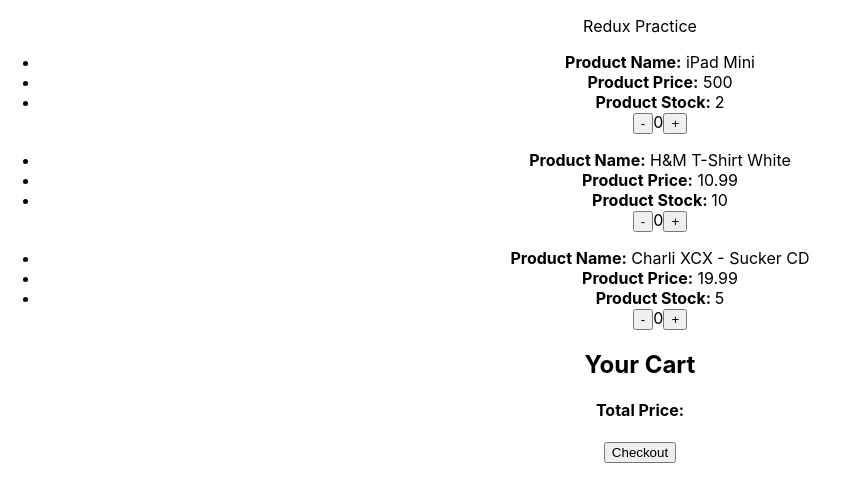
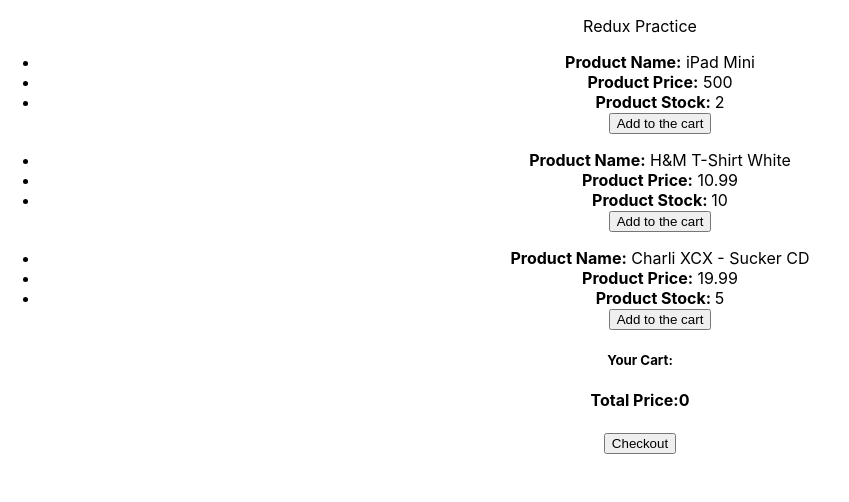
Before and after one commit to xnslx/React-Redux-Shopping-Cart, a React (Create React App) app: page / in a window 1280 px wide. Shown: the top 502 px of the page, without its empty margins (0-849 px from the left). Built offline with nearby package versions, Linux system fonts and the light colour scheme.

Commit message:
fix a bug

```diff
--- a/src/CheckOut/CheckOut.js
+++ b/src/CheckOut/CheckOut.js
@@ -1,13 +1,30 @@
-import React from 'react'
+import React from 'react';
+import {connect }from 'react-redux';
 
-const CheckOut = () => {
+const CheckOut = props => {
     return (
-        <div>
-            <h2>Your Cart</h2>
-            <h4>Total Price:</h4>
-            <button>Checkout</button>
-        </div>
-    )
-};
+      <div>
+        <h5>Your Cart:{
+            props.shoppingCart.map(cart => {
+                return (
+                    <ul key={cart.id}>
+                        <li>{cart.name}</li>
+                    </ul>
+                )
+            })
+        }</h5>
+        <h4>Total Price:{props.totalPrice}</h4>
+        <button>Checkout</button>
+      </div>
+    );
+  };
 
-export default CheckOut;
+  const mapStaateToProps = state => {
+      console.log(state)
+    return {
+      totalPrice: state.price,
+      shoppingCart:state.cart
+    };
+  };
+
+  export default connect(mapStaateToProps)(CheckOut);
--- a/src/Products/Products.js
+++ b/src/Products/Products.js
@@ -20,9 +20,10 @@
               <strong>Product Stock: </strong>
               {pdct.stock}
             </li>
-            <button onClick={() =>props.onRemoveItems(pdct.id)}>-</button>
+            {/* <button onClick={() =>props.onRemoveItems(pdct.id)}>-</button>
             <span>{pdct.counter}</span>
-            <button onClick={() =>props.onAddItems(pdct.id)}>+</button>
+            <button onClick={() =>props.onAddItems(pdct.id)}>+</button> */}
+            <button onClick={() => props.onAddItems(pdct.id)}>Add to the cart</button>
           </ul>
         );
       })}
@@ -39,8 +40,8 @@
 const mapDispatchToProps = dispatch => {
     // console.log(dispatch)
   return {
-    onAddItems: productId => dispatch({ type: "INCREASE", id: productId }),
-    onRemoveItems: productId => dispatch({ type: "DECREASE", id: productId })
+    onAddItems: productId => dispatch({ type: "ADD", id: productId }),
+    // onRemoveItems: productId => dispatch({ type: "DECREASE", id: productId })
   };
 };
 
--- a/src/Reducer/Reducer.js
+++ b/src/Reducer/Reducer.js
@@ -9,16 +9,34 @@
         stock: 5,
         counter: 0
       }
-    ]
+    ],
+    cart:[],
+    price:0
   };
 
   const reducer = (state = initialState, action) => {
     switch (action.type) {
+        case "ADD":
+        let addedProduct = state.products.find(product => product.id=== action.id)
+        console.log(addedProduct)
+        return {
+            ...state,
+            products:state.products.map(product => {
+            if(product.id === action.id&& product.stock >0) {
+                return {
+                ...product,
+                stock:product.stock -1
+                };
+            }
+            return product
+            }),
+            cart:state.cart.concat(addedProduct)
+        }
       case "INCREASE":
         return {
           ...state,
           products: state.products.map(product => {
-            if (product.id === action.id) {
+            if (product.id === action.id&& product.counter < product.stock) {
               return {
                 ...product,
                 counter: product.counter + 1
@@ -31,7 +49,7 @@
         return {
           ...state,
           products: state.products.map(product => {
-            if (product.id === action.id) {
+            if (product.id === action.id&& product.counter > 0) {
               return {
                 ...product,
                 counter: product.counter - 1
```
